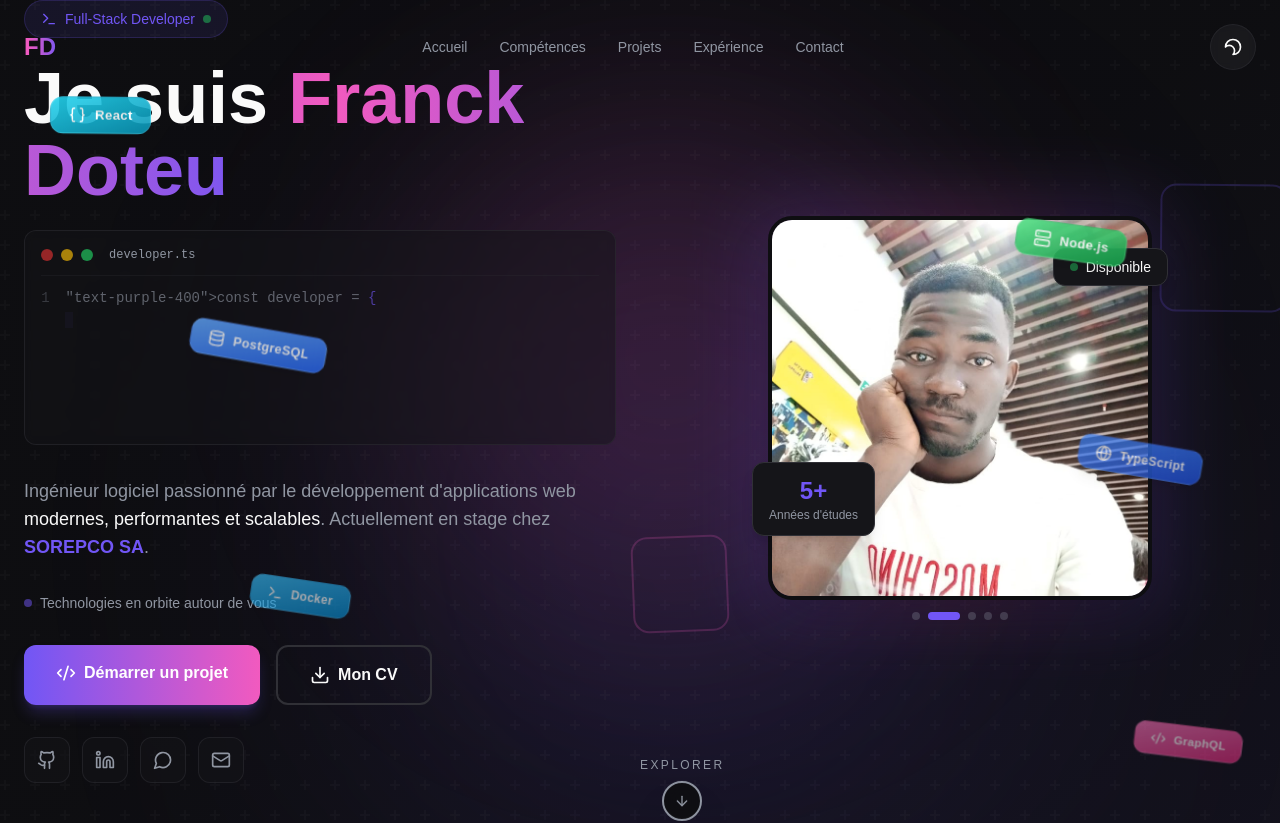
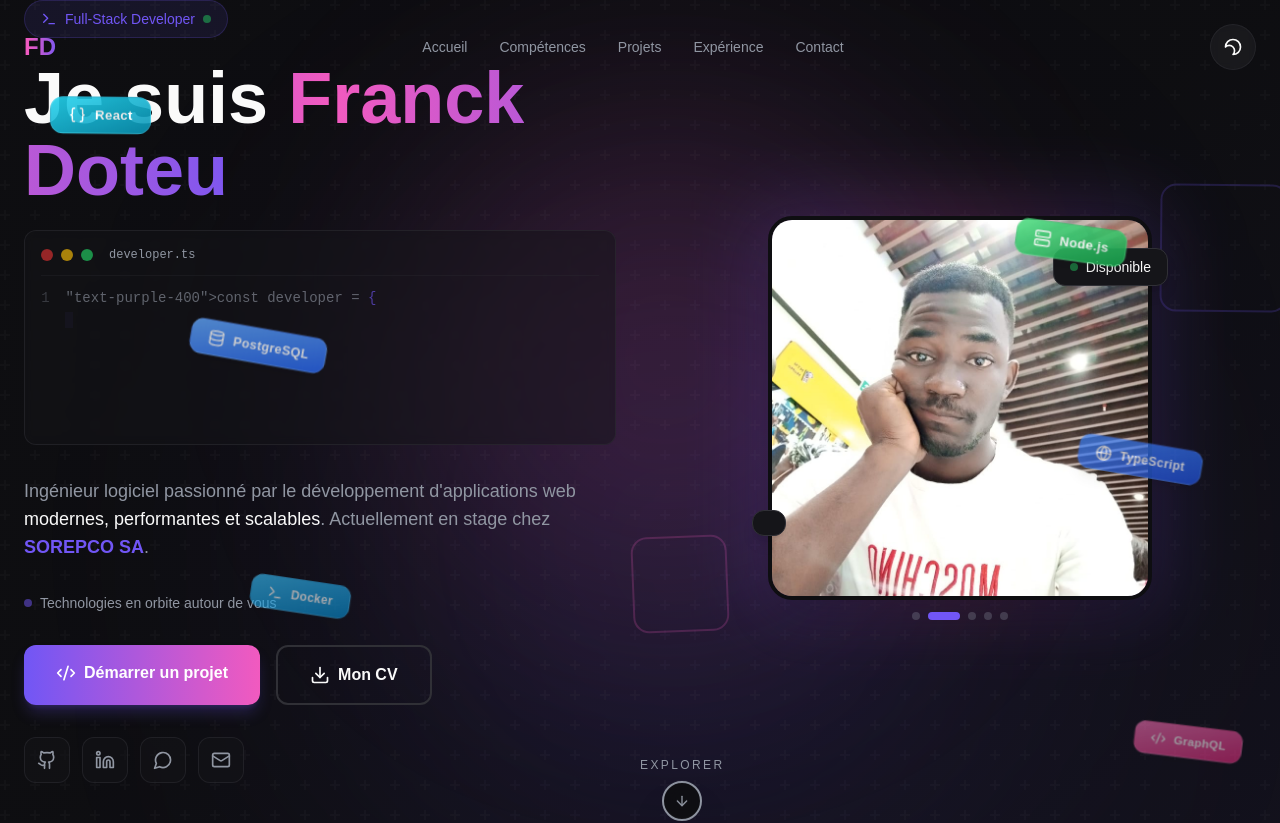
Before and after one commit to kwilliams3/Portfolio-Franck-Doteu, a React (Vite) app: page / in a window 1280 px wide. Shown: the top 823 px of the page. Built offline with nearby package versions, Linux system fonts and the light colour scheme.

Commit message:
Update Hero.tsx

```diff
--- a/src/components/Hero.tsx
+++ b/src/components/Hero.tsx
@@ -394,10 +394,6 @@ export function Hero() {
                 animate={{ opacity: 1, x: 0 }}
                 transition={{ delay: 1.2 }}
               >
-                <div className="text-center">
-                  <div className="text-xl sm:text-2xl font-bold text-primary">5+</div>
-                  <div className="text-xs text-muted-foreground">Années d'études</div>
-                </div>
               </motion.div>
             </div>
           </motion.div>
```
